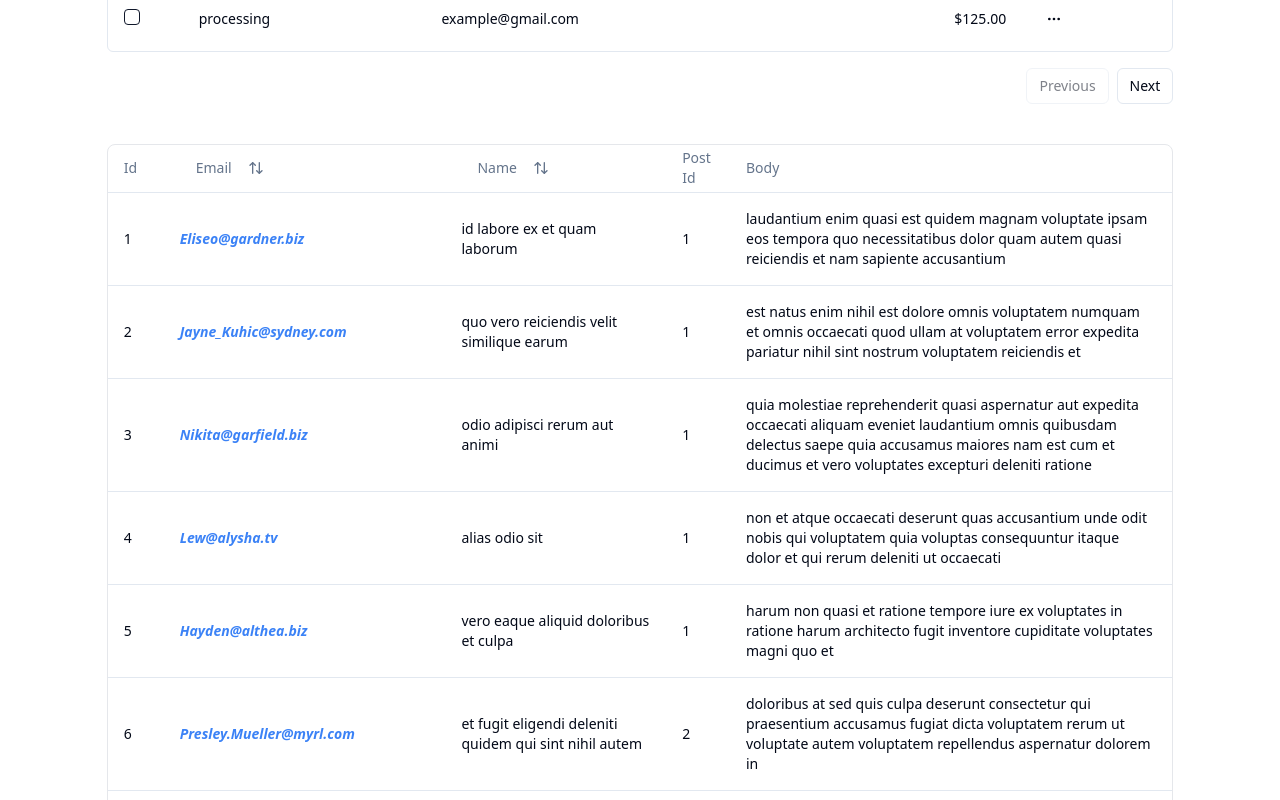
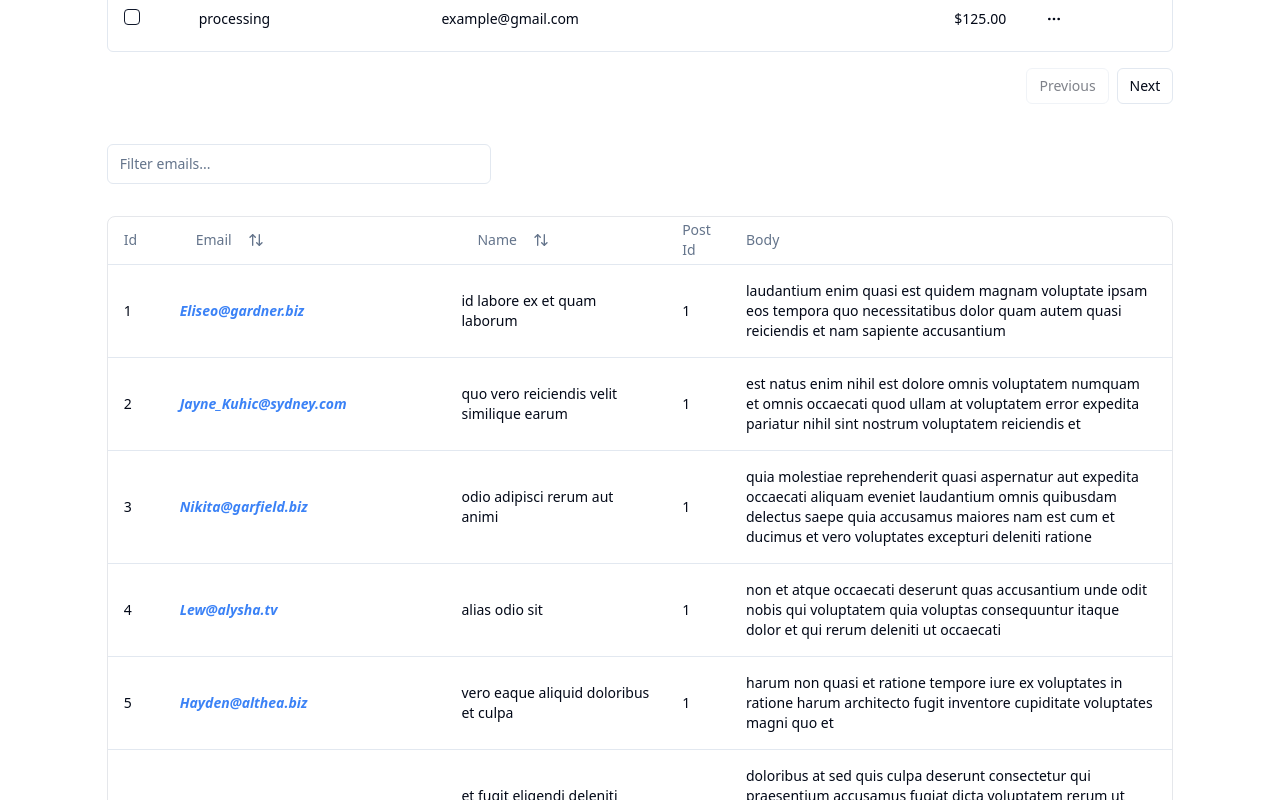
Before and after one commit to MusiliC/react-ts-playground, a React (Vite) app: page /tables in a window 1280 px wide. Shown: the part 1000-1800 px from the top of the page. Built offline with nearby package versions, Linux system fonts and the light colour scheme.

Commit message:
Add filterig but this is static

```diff
--- a/src/features/my-table/CommentsColumn.tsx
+++ b/src/features/my-table/CommentsColumn.tsx
@@ -32,6 +32,7 @@ export const commentsColumns: ColumnDef<CommentsType>[] = [
   },
   {
     accessorKey: "name",
+    // todo -> can pass it as children so as to style the column
     header: ({ column }) => <SortableColumns column={column} label="Name" />,
   },
   {
--- a/src/features/my-table/CommentsTable.tsx
+++ b/src/features/my-table/CommentsTable.tsx
@@ -1,7 +1,9 @@
 import {
   ColumnDef,
+  ColumnFiltersState,
   flexRender,
   getCoreRowModel,
+  getFilteredRowModel,
   getSortedRowModel,
   SortingState,
   useReactTable,
@@ -16,6 +18,7 @@ import {
   TableRow,
 } from "@/components/ui/table";
 import React from "react";
+import { Input } from "@/components/ui/input";
 
 
 interface CommentsTableProps<TData, TValue> {
@@ -29,14 +32,21 @@ function CommentsTable<TData, TValue>({
 }: CommentsTableProps<TData, TValue>) {
 
    const [sorting, setSorting] = React.useState<SortingState>([]);
+     const [columnFilters, setColumnFilters] = React.useState<ColumnFiltersState>(
+    [])
 
   const table = useReactTable({
     data,
     columns,
+    // sorting states
     onSortingChange: setSorting,
     getSortedRowModel: getSortedRowModel(),
+    // filtering properties
+    onColumnFiltersChange: setColumnFilters,
+    getFilteredRowModel: getFilteredRowModel(),
     state: {
       sorting,
+      columnFilters
     },
     getCoreRowModel: getCoreRowModel(),
   });
@@ -44,7 +54,19 @@ function CommentsTable<TData, TValue>({
   console.log(table.getRowModel());
 
   return (
-    <div className="mt-6 rounded-lg overflow-hidden border border-gray-200">
+    <div>
+      <div className="flex items-center py-4">
+        {/* todo -> Work on dynamically filtering values and pass them as props in the table */}
+        <Input
+          placeholder="Filter emails..."
+          value={(table.getColumn("email")?.getFilterValue() as string) ?? ""}
+          onChange={(event) =>
+            table.getColumn("email")?.setFilterValue(event.target.value)
+          }
+          className="max-w-sm"
+        />
+      </div>
+      <div className="mt-2 rounded-lg overflow-hidden border border-gray-200">
         <Table>
           <TableHeader>
             {table.getHeaderGroups().map((headerGroup) => (
@@ -73,14 +95,20 @@ function CommentsTable<TData, TValue>({
                 >
                   {row.getVisibleCells().map((cell) => (
                     <TableCell key={cell.id}>
-                    {flexRender(cell.column.columnDef.cell, cell.getContext())}
+                      {flexRender(
+                        cell.column.columnDef.cell,
+                        cell.getContext()
+                      )}
                     </TableCell>
                   ))}
                 </TableRow>
               ))
             ) : (
               <TableRow>
-              <TableCell colSpan={columns.length} className="h-24 text-center">
+                <TableCell
+                  colSpan={columns.length}
+                  className="h-24 text-center"
+                >
                   No results.
                 </TableCell>
               </TableRow>
@@ -88,6 +116,7 @@ function CommentsTable<TData, TValue>({
           </TableBody>
         </Table>
       </div>
+    </div>
   );
 }
 
--- a/src/features/tables/Columns.tsx
+++ b/src/features/tables/Columns.tsx
@@ -11,7 +11,6 @@ import {
 import { Button } from "@/components/ui/button";
 import { MoreHorizontal, ArrowUpDown } from "lucide-react";
 import { Checkbox } from "@/components/ui/checkbox";
-
 
 export const columns: ColumnDef<PaymentType>[] = [
   {
```
Lines whose indentation alone changed are shown as unchanged.
